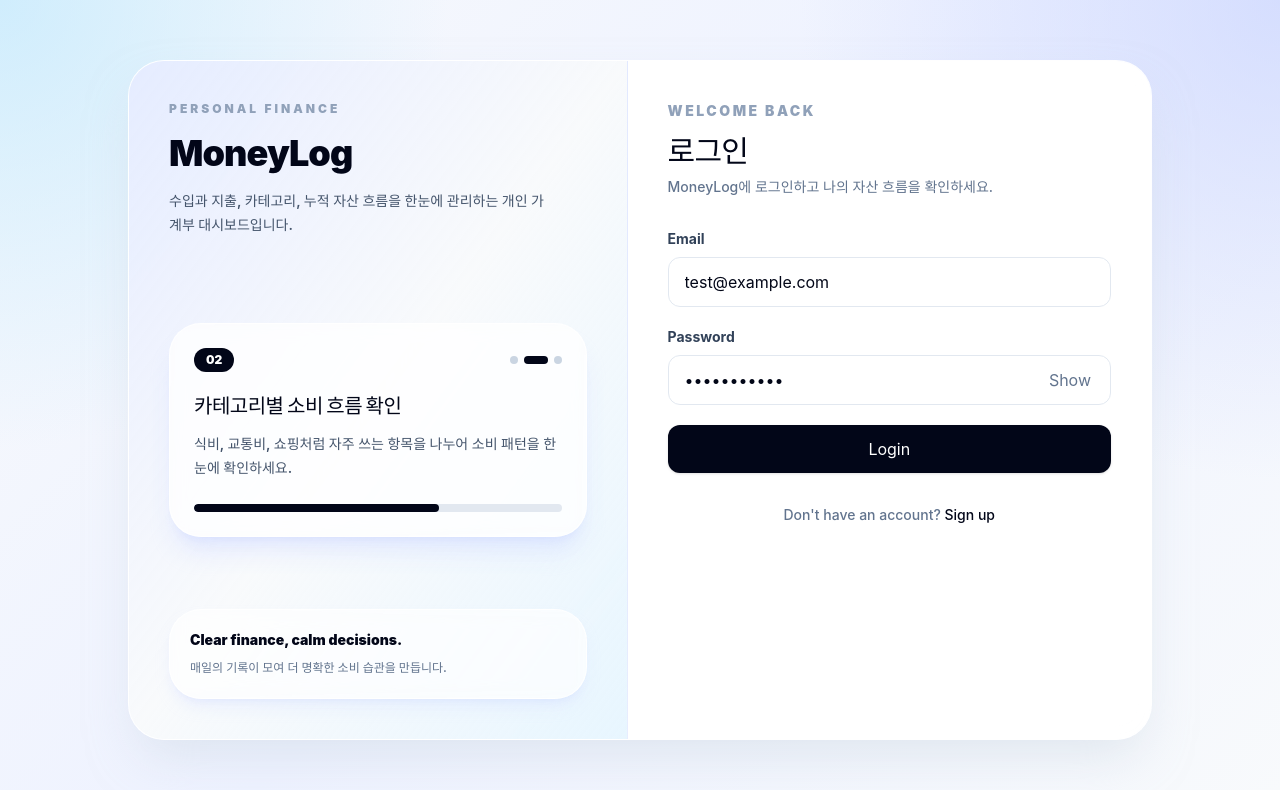
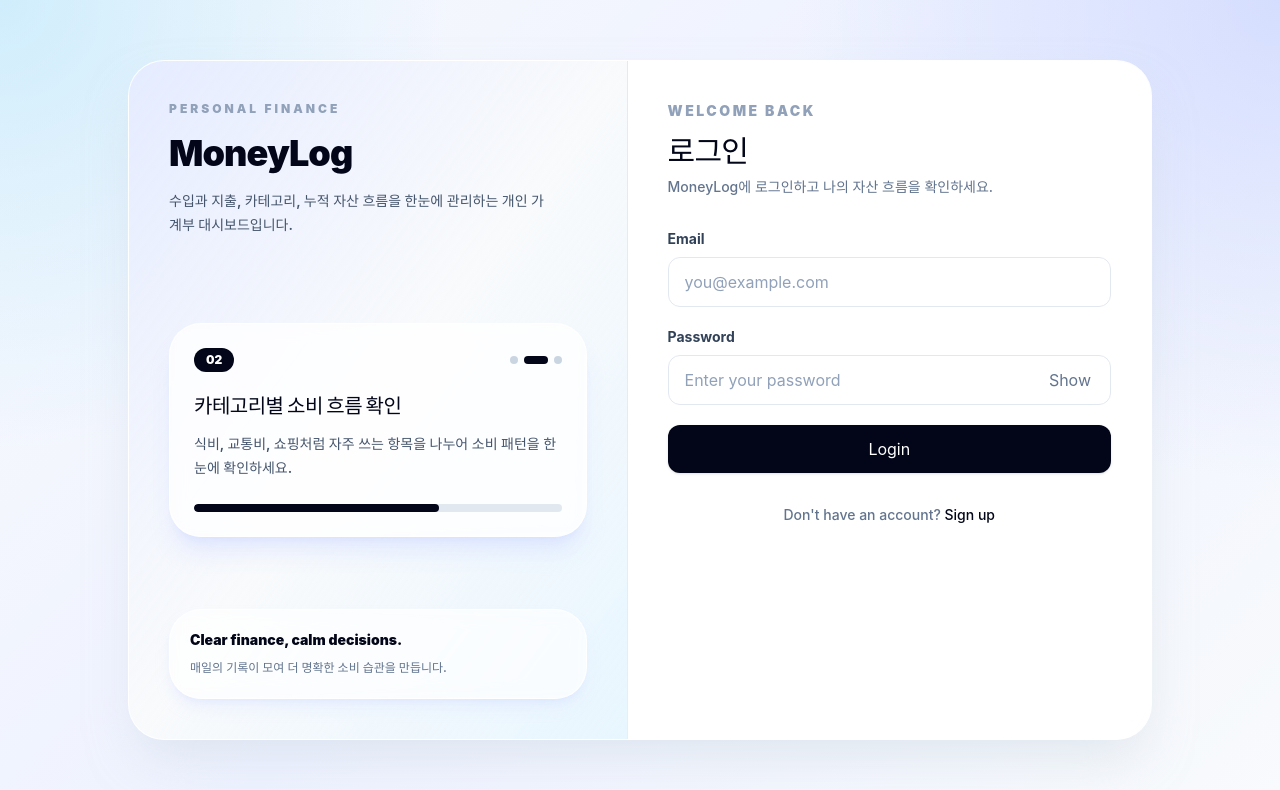
Before and after one commit to seungzaee/moneylog, a React (Vite) app in the folder frontend/: page / in a window 1280 px wide. Shown: the top 790 px of the page. Built offline with nearby package versions, Linux system fonts and the light colour scheme; no server answers; a web font is replaced by a local one.

Commit message:
fix: remove default login credentials

```diff
--- a/frontend/src/pages/LoginPage.tsx
+++ b/frontend/src/pages/LoginPage.tsx
@@ -31,8 +31,8 @@ const introCards = [
 ];
 
 function LoginPage({ onLoginSuccess, onGoToSignup }: LoginPageProps) {
-  const [email, setEmail] = useState("test@example.com");
-  const [password, setPassword] = useState("password123");
+  const [email, setEmail] = useState("");
+  const [password, setPassword] = useState("");
   const [showPassword, setShowPassword] = useState(false);
   const [errorMessage, setErrorMessage] = useState("");
   const [isLoading, setIsLoading] = useState(false);
```
